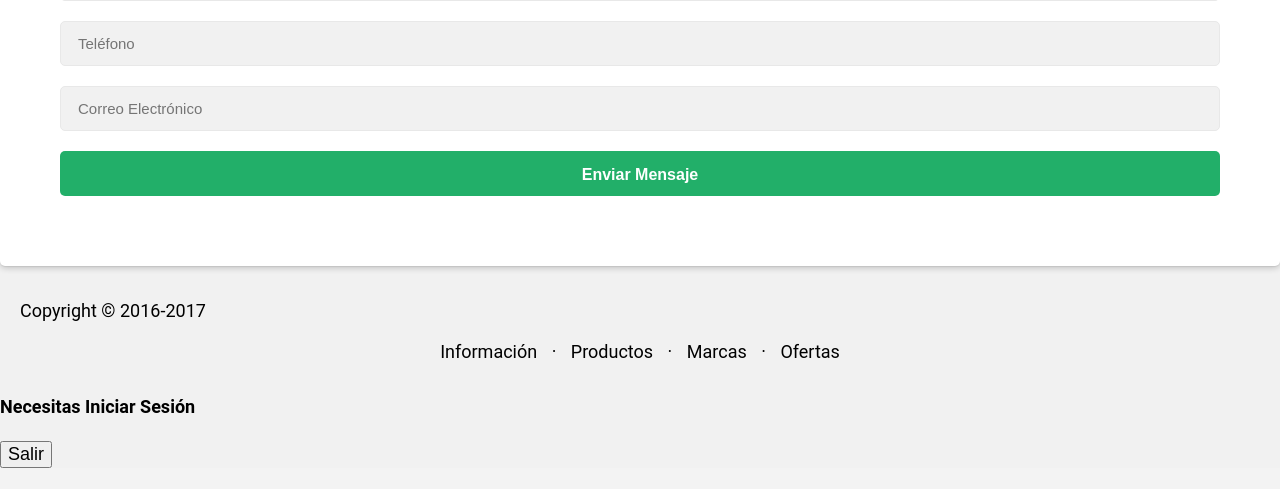
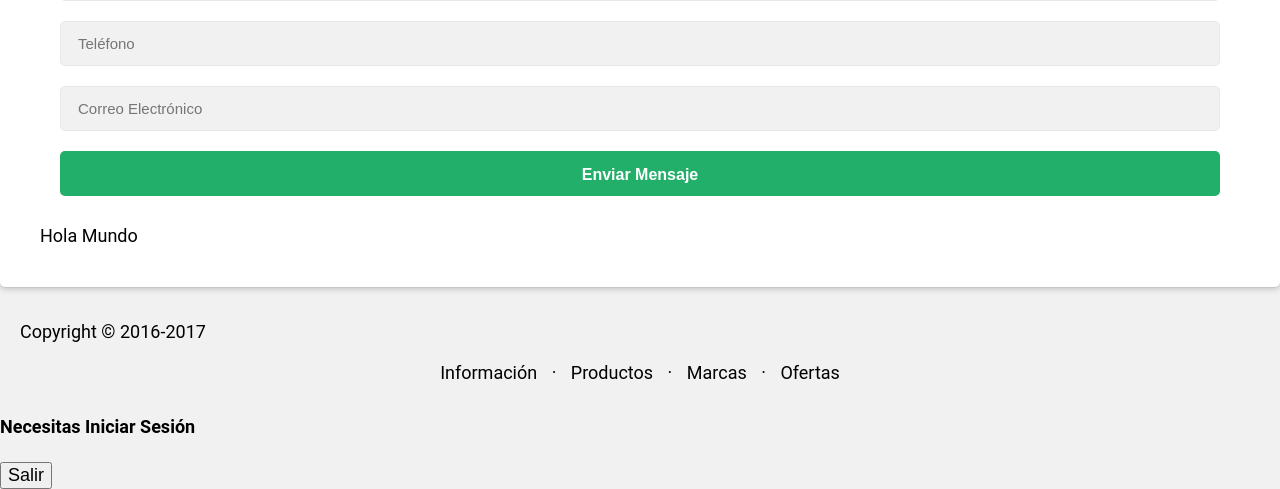
Before and after one commit to ByronBustamante/Shaptar-Macar, a Rails app: page / in a window 1280 px wide. Shown: the part 5046-5535 px from the top of the page. Before the commit the page ends 5514 px from the top, so only its background shows below. Run offline with Rails 7, Linux system fonts and the light colour scheme; style sheets or scripts are compiled from the project's sources; some libraries are stand-ins or nearby versions.

Commit message:
Index
Index

```diff
--- a/app/views/welcome/index.html.erb
+++ b/app/views/welcome/index.html.erb
@@ -145,6 +145,7 @@
 
 <div class="box-landing-page">
   <%= render 'contacts/form' %>
+  Hola Mundo
 </div>
 
 <% end %>
```
